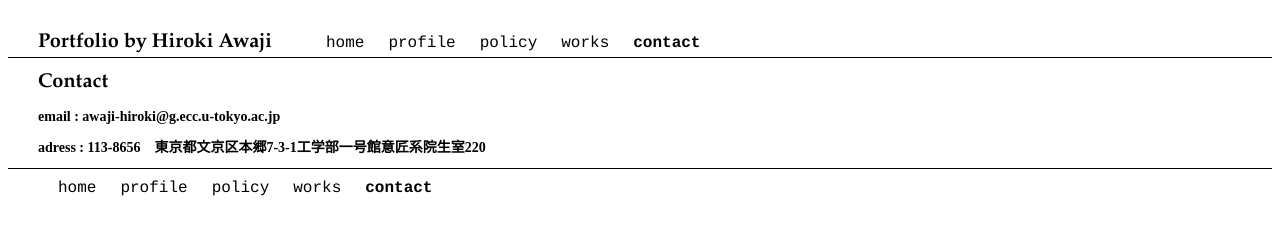
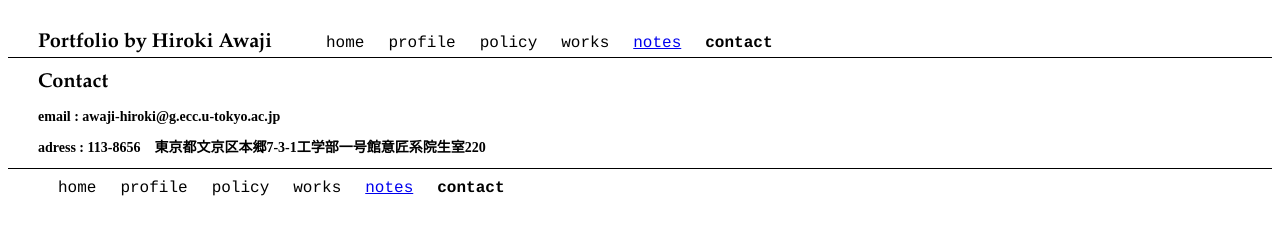
Before and after one commit to hirokiawaji/hirokiawaji_contact.github.io, a plain HTML site: page index.html in a window 1280 px wide. Drawn offline with Linux system fonts and the light colour scheme.

Commit message:
Update index.html

```diff
--- a/index.html
+++ b/index.html
@@ -14,6 +14,7 @@
           <li><a class="profile"href="https://hirokiawaji.github.io/hirokiawaji_profile.github.io/">profile</a></li>
           <li><a class="policy" href="https://hirokiawaji.github.io/hirokiawaji_policy.github.io/">policy</a></li>
           <li><a class="works" href="https://hirokiawaji.github.io/hirokiawaji_works.github.io/">works</a></li>
+          <li><a class="notes" href="https://hirokiawaji.github.io/hirokiawaji_notes.github.io/">notes</a></li>
           <li><a class="contact">contact</a></li>
         </ul>
       </div>
@@ -32,6 +33,7 @@
           <li><a class="profile"href="https://hirokiawaji.github.io/hirokiawaji_profile.github.io/">profile</a></li>
           <li><a class="policy" href="https://hirokiawaji.github.io/hirokiawaji_policy.github.io/">policy</a></li>
           <li><a class="works" href="https://hirokiawaji.github.io/hirokiawaji_works.github.io/">works</a></li>
+          <li><a class="notes" href="https://hirokiawaji.github.io/hirokiawaji_works.github.io/">notes</a></li>
           <li><a class="contact">contact</a></li>
         </ul>
       </div>
```
